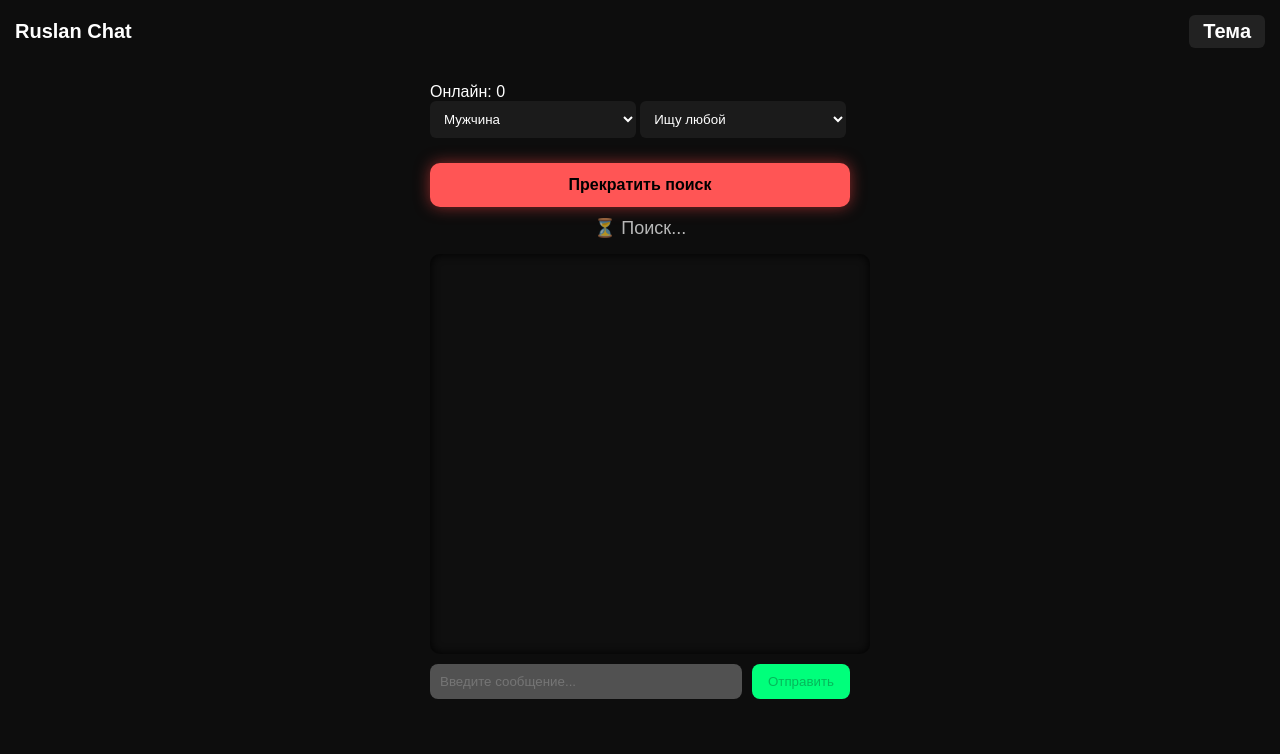
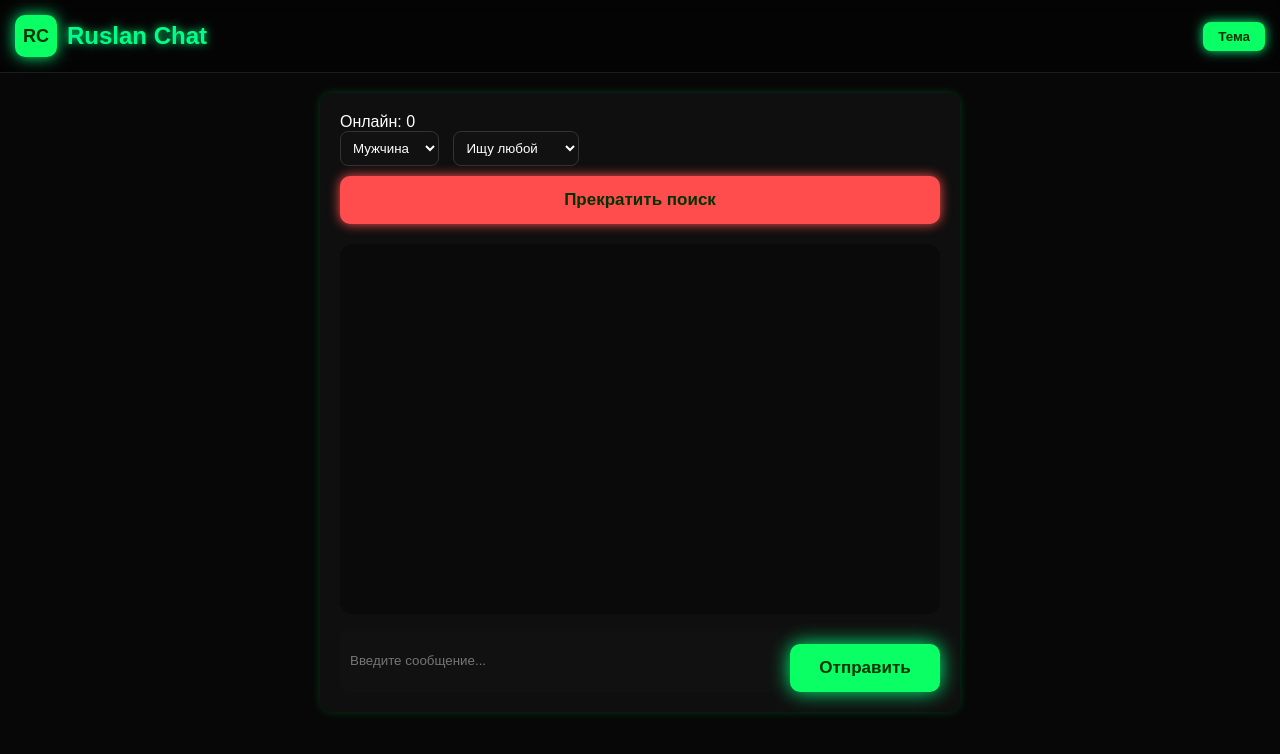
Before and after one commit to ruslankagarmanov38-ui/ruslan_chat2, a website: page index.html in a window 1280 px wide. Both pictures are taken after a click on the button "НАЙТИ СОБЕСЕДНИКА". Drawn offline with nearby package versions, Linux system fonts and the light colour scheme; no server answers.

Commit message:
index.html
Signed-off-by: ruslankagarmanov38-ui <ruslankagarmanov38@gmail.com>

```diff
--- a/index.html
+++ b/index.html
@@ -3,289 +3,311 @@
 <head>
 <meta charset="UTF-8">
 <title>Ruslan Chat</title>
+<meta name="viewport" content="width=device-width, initial-scale=1">
+
 <style>
     body {
-        margin:0;
+        margin: 0;
+        background: #070707;
+        color: white;
         font-family: Arial, sans-serif;
-        background: #0d0d0d;
-        color:white;
-        transition: 0.4s;
+        transition: 0.3s;
+    }
+    body.light {
+        background: #f5f5f5;
+        color: black;
     }
 
-    body.light {
-        background:white;
-        color:black;
+    .top {
+        display: flex;
+        align-items: center;
+        padding: 15px;
+        background: rgba(0,0,0,0.4);
+        backdrop-filter: blur(8px);
+        border-bottom: 1px solid rgba(255,255,255,0.1);
+    }
+    body.light .top {
+        background: rgba(255,255,255,0.7);
     }
 
-    .header {
-        display:flex;
-        justify-content: space-between;
-        align-items:center;
-        padding:15px;
-        font-size:20px;
-        font-weight:600;
+    .logo {
+        display: flex;
+        align-items: center;
+        gap: 10px;
     }
 
-    .theme-btn {
-        cursor:pointer;
-        padding:5px 14px;
-        border-radius:6px;
-        background:#222;
-        transition:.3s;
+    .logo-icon {
+        width: 42px;
+        height: 42px;
+        background: #0aff64;
+        border-radius: 10px;
+        display: flex;
+        align-items: center;
+        justify-content: center;
+        font-weight: bold;
+        color: #003300;
+        font-size: 18px;
+        box-shadow: 0 0 15px #00ff80;
     }
 
-    body.light .theme-btn {
-        background:#ddd;
-        color:black;
+    .logo-text {
+        font-size: 24px;
+        font-weight: bold;
+        color: #00ff88;
+        text-shadow: 0 0 8px #00ff80;
     }
 
-    .container {
-        width:420px;
-        margin: auto;
-        margin-top:20px;
+    .themeBtn {
+        margin-left: auto;
+        background: #0aff64;
+        border: none;
+        padding: 7px 15px;
+        border-radius: 8px;
+        cursor: pointer;
+        font-weight: bold;
+        color: #003300;
+        box-shadow: 0 0 12px #00ff80;
+        transition: 0.3s;
+    }
+
+    .panel {
+        margin: 20px auto;
+        width: 90%;
+        max-width: 600px;
+        padding: 20px;
+        border-radius: 12px;
+        background: rgba(255,255,255,0.03);
+        box-shadow: 0 0 10px rgba(0,255,100,0.2);
     }
 
     select {
-        width:49%;
-        padding:10px;
-        border-radius:6px;
-        border:none;
-        margin-bottom: 15px;
-        background:#1b1b1b;
-        color:white;
-        outline:none;
+        padding: 8px;
+        border-radius: 8px;
+        background: #111;
+        color: white;
+        border: 1px solid #333;
+        margin-right: 10px;
     }
     body.light select {
-        background:#eee;
-        color:black;
+        background: white;
+        color: black;
     }
 
-    #findBtn {
-        width:100%;
-        padding:13px;
-        border:none;
-        border-radius:10px;
-        background:#00ff7b;
-        font-size:16px;
-        cursor:pointer;
-        font-weight:700;
-        box-shadow:0 0 15px #00ff7b88;
-        transition:.25s;
+    .btn {
+        width: 100%;
+        padding: 14px;
+        margin-top: 15px;
+        background: #0aff64;
+        border: none;
+        border-radius: 10px;
+        font-weight: bold;
+        color: #003300;
+        font-size: 17px;
+        cursor: pointer;
+        transition: 0.2s;
+        box-shadow: 0 0 20px #00ff80;
     }
 
-    #stopBtn {
-        display:none;
-        width:100%;
-        margin-top:10px;
-        padding:13px;
-        border:none;
-        border-radius:10px;
-        background:#ff5555;
-        font-size:16px;
-        cursor:pointer;
-        font-weight:700;
-        box-shadow:0 0 15px #ff444488;
-        transition:.25s;
+    .stopBtn {
+        background: #ff4d4d;
+        box-shadow: 0 0 12px #ff4d4d;
+        margin-top: 10px;
+        display: none;
     }
 
-    #spinner {
-        display:none;
-        text-align:center;
-        margin:10px 0;
-        font-size:18px;
-        opacity:0.7;
-    }
-
-    #chat {
-        width:100%;
-        height:380px;
-        margin-top:15px;
-        padding:10px;
-        overflow-y:auto;
-        background:#0f0f0f;
-        border-radius:10px;
-        box-shadow: inset 0 0 10px #000;
-    }
-
-    body.light #chat {
-        background:#fafafa;
-        box-shadow: inset 0 0 10px #ccc;
+    #messages {
+        height: 350px;
+        overflow-y: auto;
+        margin-top: 20px;
+        padding: 10px;
+        border-radius: 12px;
+        background: rgba(0,0,0,0.35);
     }
 
     .msg {
-        padding:8px 12px;
-        margin:8px 0;
-        max-width:80%;
-        border-radius:12px;
-        animation: pop .25s ease;
+        padding: 10px 14px;
+        margin: 10px 0;
+        max-width: 70%;
+        border-radius: 14px;
+        animation: fade 0.2s ease;
     }
 
-    @keyframes pop { from { transform:scale(.8); opacity:0;} }
-
     .me {
-        background:#0084ff;
-        align-self:flex-end;
-        color:white;
-        margin-left:auto;
+        background: #0aff64cc;
+        margin-left: auto;
     }
 
-    .other {
-        background:#2b2b2b;
+    .him {
+        background: #333333cc;
+        margin-right: auto;
     }
 
-    body.light .other { background:#ddd; color:black; }
+    @keyframes fade {
+        from {opacity:0; transform:translateY(4px);}
+        to {opacity:1; transform:translateY(0);}
+    }
+
+    #typing {
+        margin-top: 7px;
+        opacity: 0.7;
+        display: none;
+    }
 
     .input-box {
-        display:flex;
-        gap:10px;
-        margin-top:10px;
+        display: none;
+        margin-top: 15px;
+        display: flex;
+        gap: 10px;
     }
 
-    #msgInput {
-        flex:1;
-        padding:10px;
-        border-radius:8px;
-        border:none;
+    input {
+        flex-grow: 1;
+        padding: 10px;
+        border-radius: 8px;
+        border: none;
+        background: #111;
+        color: white;
+    }
+    body.light input {
+        background: #efefef;
+        color: black;
     }
 
-    #sendBtn {
-        padding:10px 16px;
-        background:#00ff7b;
-        border:none;
-        border-radius:8px;
-        cursor:pointer;
-    }
 </style>
+
 </head>
 <body>
 
-<div class="header">
-    Ruslan Chat
-    <div class="theme-btn" id="themeBtn">Тема</div>
+<div class="top">
+    <div class="logo">
+        <div class="logo-icon">RC</div>
+        <div class="logo-text">Ruslan Chat</div>
+    </div>
+    <button class="themeBtn" id="themeBtn">Тема</button>
 </div>
 
-<div class="container">
+<div class="panel">
+    <div id="onlineTxt">Онлайн: 0</div>
 
-    <div id="online">Онлайн: 0</div>
-
-    <select id="gender">
+    <select id="myGender">
         <option>Мужчина</option>
         <option>Женщина</option>
     </select>
 
-    <select id="looking">
+    <select id="searchGender">
         <option>Ищу любой</option>
         <option>Ищу мужчину</option>
         <option>Ищу женщину</option>
     </select>
 
-    <button id="findBtn">НАЙТИ СОБЕСЕДНИКА</button>
-    <button id="stopBtn">Прекратить поиск</button>
+    <button class="btn" id="findBtn">НАЙТИ СОБЕСЕДНИКА</button>
+    <button class="btn stopBtn" id="stopBtn">Прекратить поиск</button>
 
-    <div id="spinner">⏳ Поиск...</div>
+    <div id="messages"></div>
+    <div id="typing">Собеседник печатает...</div>
 
-    <div id="chat"></div>
-
-    <div class="input-box">
-        <input id="msgInput" placeholder="Введите сообщение..." disabled>
-        <button id="sendBtn" disabled>Отправить</button>
+    <div class="input-box" id="inputBox">
+        <input type="text" id="msgInput" placeholder="Введите сообщение..." disabled>
+        <button class="btn" id="sendBtn" style="width:150px;">Отправить</button>
     </div>
-
 </div>
 
-<script src="/socket.io/socket.io.js"></script>
+<script src="https://cdn.socket.io/4.7.5/socket.io.min.js"></script>
 <script>
 const socket = io();
 let inChat = false;
 
-document.getElementById("themeBtn").onclick = () =>
-{
+const findBtn = document.getElementById("findBtn");
+const stopBtn = document.getElementById("stopBtn");
+const msgInput = document.getElementById("msgInput");
+const sendBtn = document.getElementById("sendBtn");
+const inputBox = document.getElementById("inputBox");
+const typing = document.getElementById("typing");
+const messages = document.getElementById("messages");
+
+function addMsg(text, me=false) {
+    let d = document.createElement("div");
+    d.className = "msg " + (me ? "me" : "him");
+    d.innerText = text;
+    messages.appendChild(d);
+    messages.scrollTop = messages.scrollHeight;
+}
+
+function resetUI() {
+    inChat = false;
+    inputBox.style.display = "none";
+    msgInput.disabled = true;
+    sendBtn.disabled = true;
+    stopBtn.style.display = "none";
+    findBtn.style.display = "block";
+    typing.style.display = "none";
+}
+
+document.getElementById("themeBtn").onclick = () => {
     document.body.classList.toggle("light");
+    localStorage.setItem("theme", document.body.classList.contains("light") ? "light" : "dark");
 };
 
-socket.on("online_count", n=>{
-    document.getElementById("online").innerText = "Онлайн: " + n;
-});
+if (localStorage.getItem("theme") === "light") {
+    document.body.classList.add("light");
+}
 
-document.getElementById("findBtn").onclick = ()=>{
+findBtn.onclick = () => {
+    findBtn.style.display = "none";
+    stopBtn.style.display = "block";
     socket.emit("find", {
-        gender: gender.value,
-        looking: looking.value
+        gender: myGender.value,
+        search: searchGender.value
     });
-
-    spinner.style.display="block";
-    stopBtn.style.display="block";
-    findBtn.style.display="none";
 };
 
-document.getElementById("stopBtn").onclick = ()=>{
+stopBtn.onclick = () => {
     socket.emit("stop");
     resetUI();
 };
 
-socket.on("found",()=>{
+sendBtn.onclick = send;
+msgInput.addEventListener("keydown", e => {
+    if (e.key === "Enter") send();
+});
+
+function send() {
+    if (!msgInput.value.trim()) return;
+    socket.emit("msg", msgInput.value);
+    addMsg(msgInput.value, true);
+    msgInput.value = "";
+}
+
+msgInput.addEventListener("input", () => {
+    if (inChat) socket.emit("typing");
+});
+
+socket.on("online", n => {
+    onlineTxt.innerText = "Онлайн: " + n;
+});
+
+socket.on("found", () => {
     inChat = true;
-    spinner.style.display="none";
+    inputBox.style.display = "flex";
     msgInput.disabled = false;
     sendBtn.disabled = false;
 });
 
-socket.on("partner_left",()=>{
-    if (!inChat) return;
-    add("Собеседник отключился");
-    inChat=false;
+socket.on("typing", () => {
+    typing.style.display = "block";
+    clearTimeout(window.tt);
+    window.tt = setTimeout(() => typing.style.display = "none", 1000);
+});
+
+socket.on("msg", txt => {
+    addMsg(txt, false);
+});
+
+socket.on("end", () => {
+    addMsg("Собеседник отключился.");
     resetUI();
 });
+</script>
 
-function resetUI(){
-    findBtn.style.display="block";
-    stopBtn.style.display="none";
-    spinner.style.display="none";
-    msgInput.disabled=true;
-    sendBtn.disabled=true;
-}
-
-sendBtn.onclick = send;
-
-msgInput.addEventListener("keydown", e=>{
-    if(e.key==="Enter") send();
-});
-
-function send(){
-    let t = msgInput.value.trim();
-    if(!t) return;
-
-    addMy(t);
-    socket.emit("msg", t);
-    msgInput.value="";
-}
-
-socket.on("msg", t=>{
-    addOther(t);
-});
-
-function addMy(t){
-    addMsg("me", t);
-}
-
-function addOther(t){
-    addMsg("other", t);
-}
-
-function addMsg(type, text){
-    let d = document.createElement("div");
-    d.className = "msg "+type;
-    d.innerText = text;
-    chat.appendChild(d);
-    chat.scrollTop = chat.scrollHeight;
-}
-
-function add(text){
-    let d = document.createElement("div");
-    d.style.opacity=0.7;
-    d.innerText = text;
-    chat.appendChild(d);
-}
-</script>
 </body>
 </html>
```
